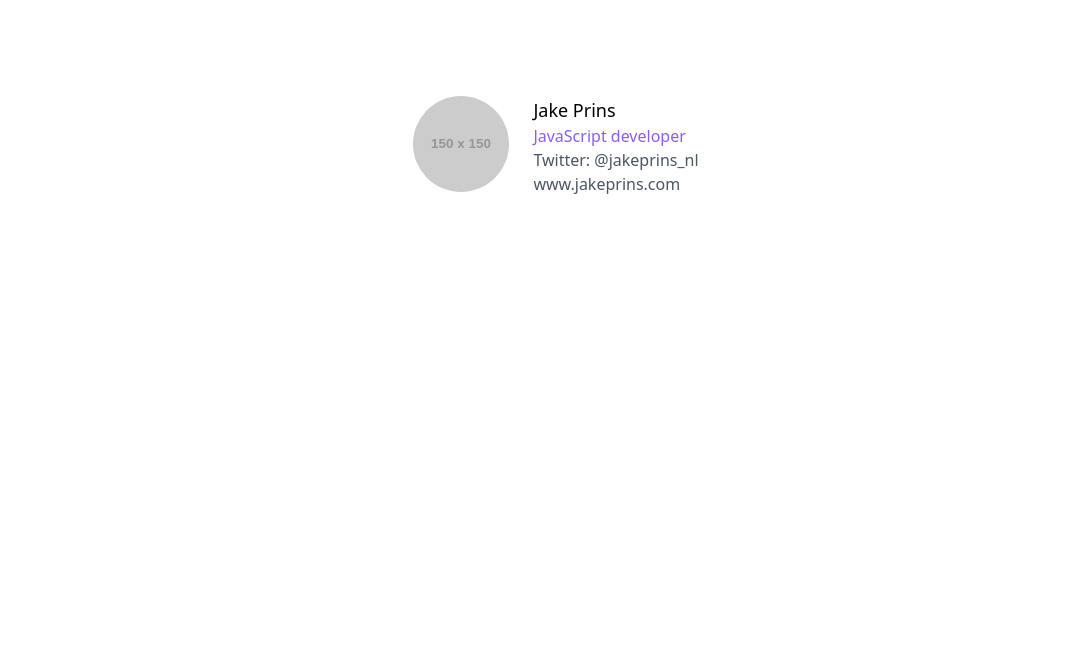
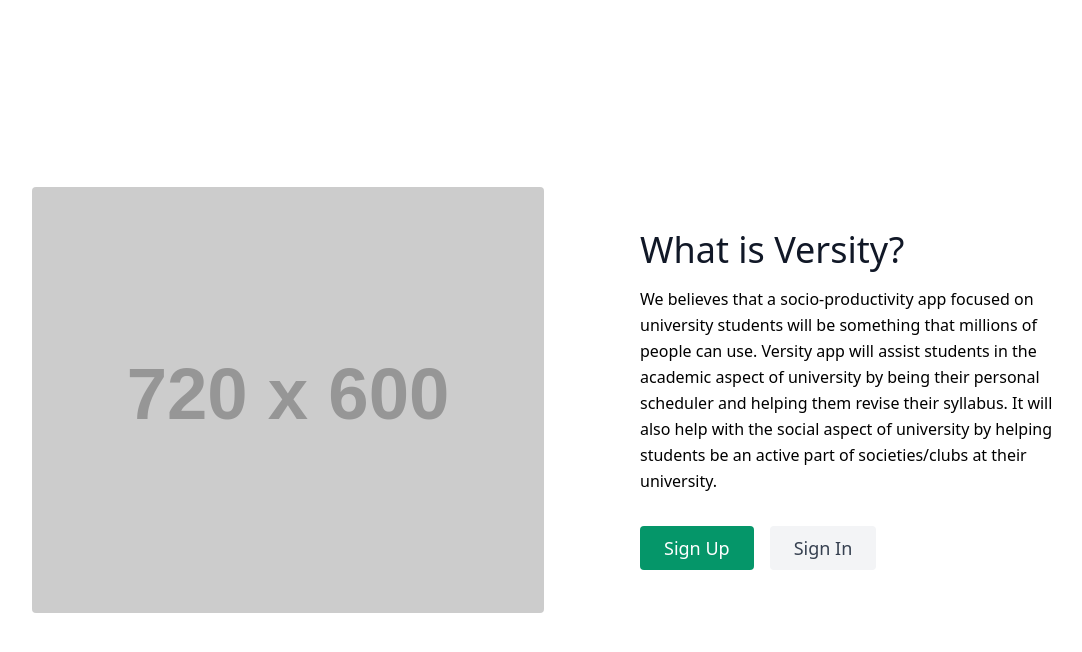
Before and after one commit to Jadugars/versity, a Next.js app: page / in a window 1280 px wide. Shown: the top 652 px of the page, without its empty margins (84-1166 px from the left). Built offline with nearby package versions, Linux system fonts and the light colour scheme; no server answers.

Commit message:
started the intro page

```diff
--- a/pages/index.js
+++ b/pages/index.js
@@ -1,15 +1,32 @@
+import { useRouter } from "next/router";
+
 export default function Home() {
+  const router = useRouter();
+  const signupClick = (e) => {
+    e.preventDefault();
+    router.push("/signup");
+  };
+  const loginClick = (e) => {
+    e.preventDefault();
+    router.push("/login");
+  };
+
   return (
-    <div className="md:flex bg-white rounded-lg p-24 justify-center">
-      <img
-        className="h-16 w-16 md:h-24 md:w-24 rounded-full mx-auto md:mx-0 md:mr-6"
-        src="https://via.placeholder.com/150"
-      />
-      <div className="text-center md:text-left">
-        <h2 className="text-lg">Jake Prins</h2>
-        <div className="text-purple-500">JavaScript developer</div>
-        <div className="text-gray-600">Twitter: @jakeprins_nl</div>
-        <div className="text-gray-600">www.jakeprins.com</div>
+    <div className="md:flex bg-white h-screen rounded-lg p-24 justify-center">
+      <div className="container mx-auto flex px-5 py-24 md:flex-row flex-col items-center">
+        <div className="lg:max-w-lg lg:w-full md:w-1/2 w-5/6 mb-10 md:mb-0">
+          <img className="object-cover object-center rounded" alt="hero" src="https://dummyimage.com/720x600"></img>
+        </div>
+        <div className="lg:flex-grow md:w-1/2 lg:pl-24 md:pl-16 flex flex-col md:items-start md:text-left items-center text-center">
+          <h1 className="title-font sm:text-4xl text-3xl mb-4 font-medium text-gray-900">What is Versity?
+    {/* <br className="hidden lg:inline-block"></br>readymade gluten */}
+          </h1>
+          <p className="mb-8 leading-relaxed">We believes that a socio-productivity app focused on university students will be something that millions of people can use. Versity app will assist students in the academic aspect of university by being their personal scheduler and helping them revise their syllabus. It will also help with the social aspect of university by helping students be an active part of societies/clubs at their university.</p>
+          <div className="flex justify-center">
+            <a href="/signup" onClick={signupClick} className="inline-flex text-white bg-green-600 border-0 py-2 px-6 focus:outline-none hover:bg-green-700 cursor-pointer rounded text-lg">Sign Up</a>
+            <a href="/login" onClick={loginClick} className="ml-4 inline-flex text-gray-700 bg-gray-100 border-0 py-2 px-6 focus:outline-none hover:bg-gray-200 cursor-pointer rounded text-lg">Sign In</a>
+          </div>
+        </div>
       </div>
     </div>
   );
```
